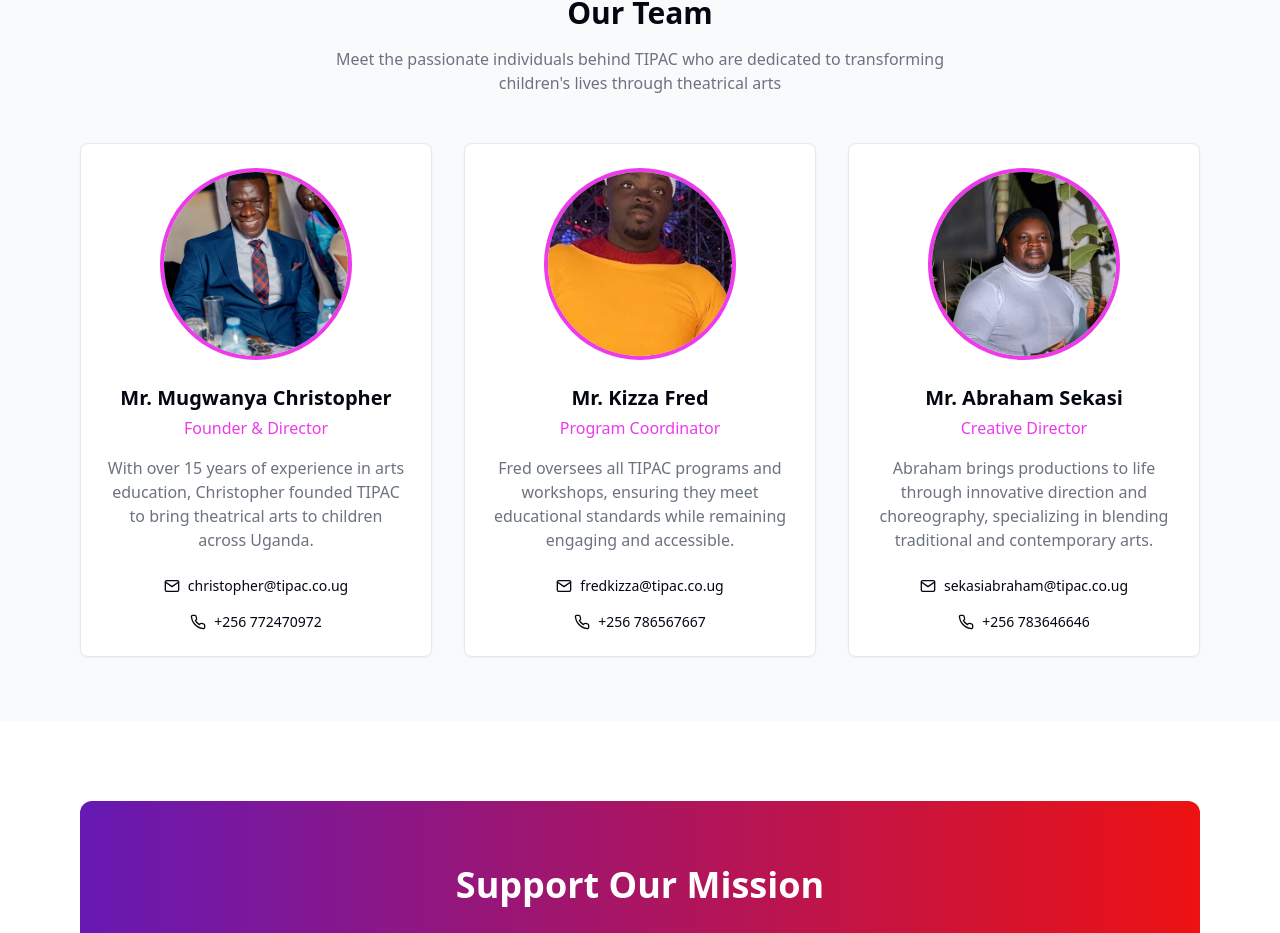
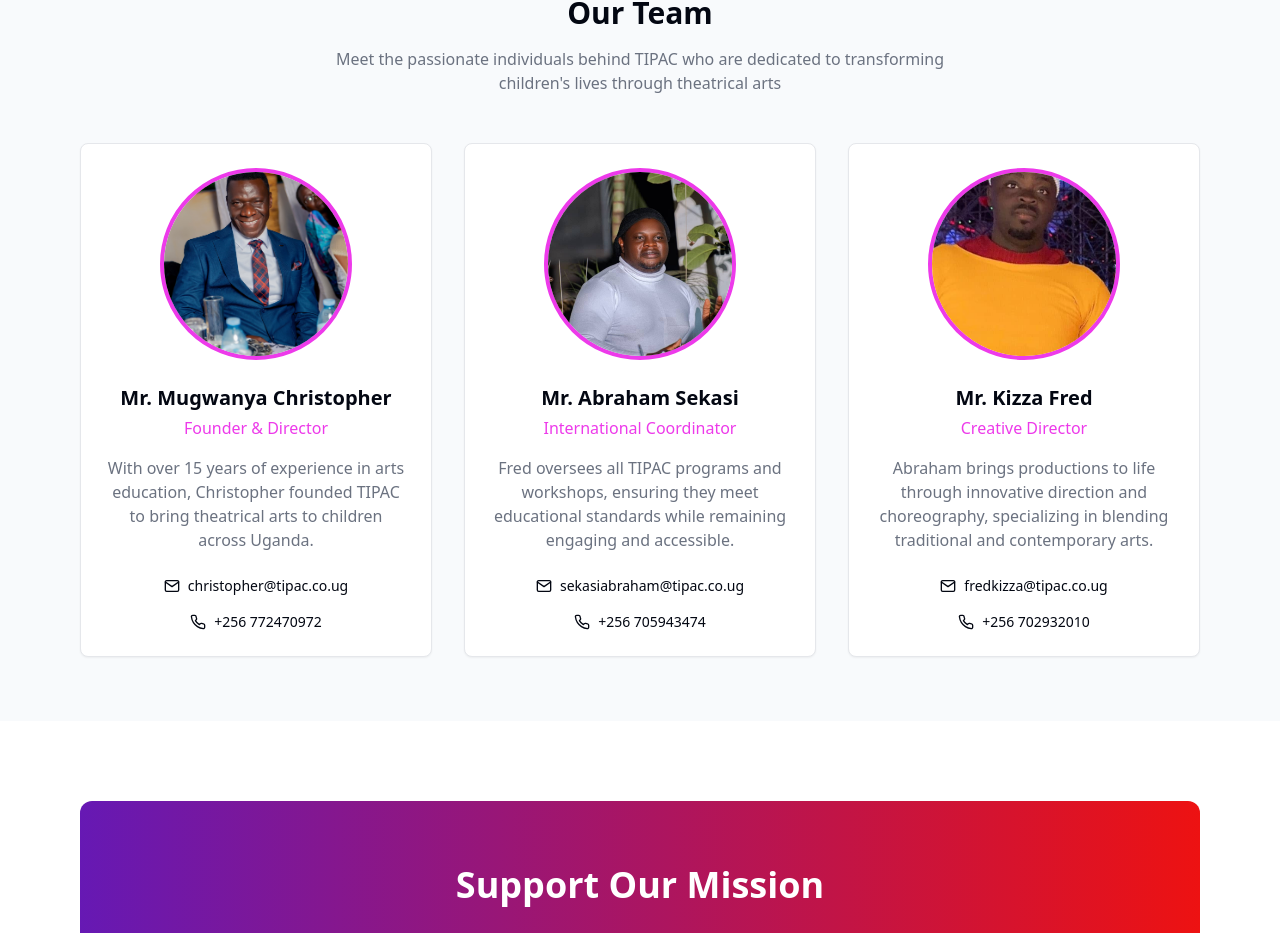
Before and after one commit to Xebarter/tipac, a Next.js app: page / in a window 1280 px wide. Shown: the part 1236-2169 px from the top of the page. Built offline with nearby package versions, Linux system fonts and the light colour scheme.

Commit message:
edited the testimonials section to change the duties of Mr.Fred with those of Mr. Abraham

```diff
--- a/src/components/Testimonials.tsx
+++ b/src/components/Testimonials.tsx
@@ -12,20 +12,20 @@ export function Testimonials() {
       phone: "+256 772470972",
     },
     {
-      name: "Mr. Kizza Fred",
-      role: "Program Coordinator",
-      image: "/team/Fred.jpg",
+      name: "Mr. Abraham Sekasi",
+      role: "International Coordinator",
+      image: "/team/Abraham.jpg",
       bio: "Fred oversees all TIPAC programs and workshops, ensuring they meet educational standards while remaining engaging and accessible.",
-      email: "fredkizza@tipac.co.ug",
-      phone: "+256 786567667",
+      email: "sekasiabraham@tipac.co.ug",
+      phone: "+256 705943474",
     },
     {
-      name: "Mr. Abraham Sekasi",
+      name: "Mr. Kizza Fred",
       role: "Creative Director",
-      image: "/team/Abraham.jpg",
+      image: "/team/Fred.jpg",
       bio: "Abraham brings productions to life through innovative direction and choreography, specializing in blending traditional and contemporary arts.",
-      email: "sekasiabraham@tipac.co.ug",
-      phone: "+256 783646646",
+      email: "fredkizza@tipac.co.ug",
+      phone: "+256 702932010",
     },
   ];
 
```
